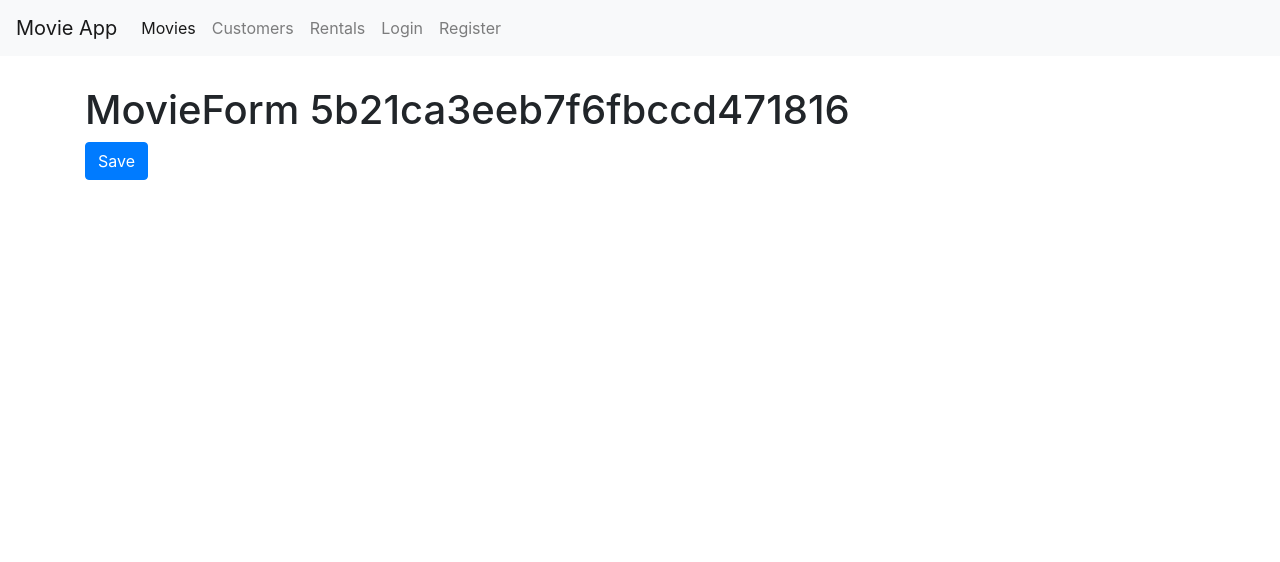
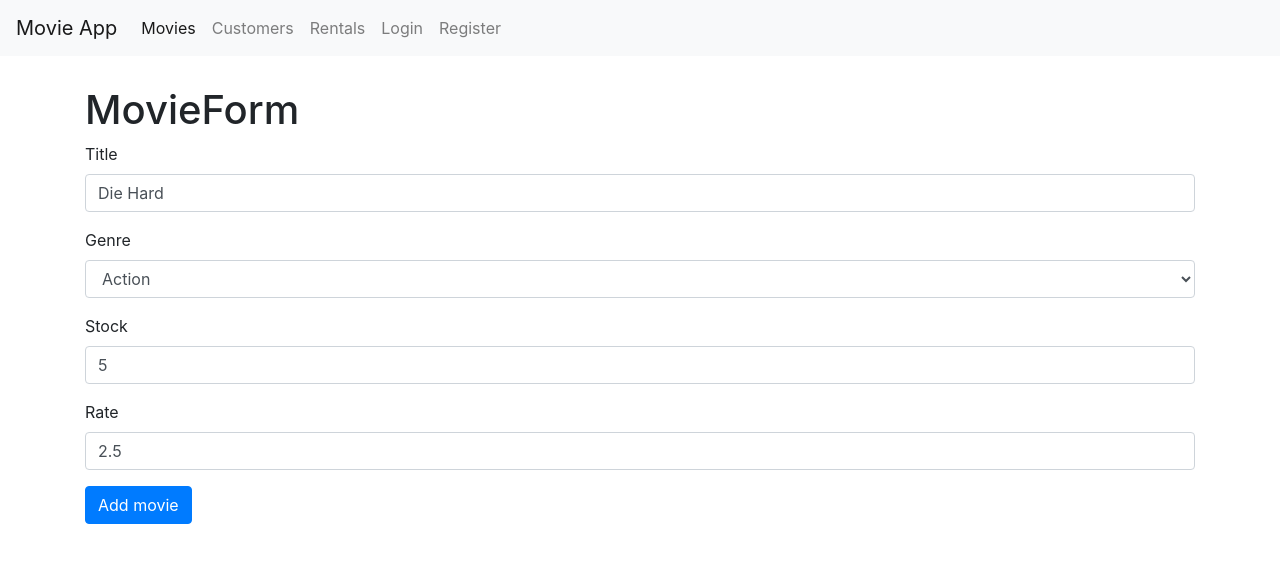
Before and after one commit to petit-lardon/react-movie, a React (Create React App) app: page /movies/5b21ca3eeb7f6fbccd471816 in a window 1280 px wide. Shown: the top 562 px of the page. Built offline with nearby package versions, Linux system fonts and the light colour scheme.

Commit message:
add movie form

```diff
--- a/src/components/MovieForm.js
+++ b/src/components/MovieForm.js
@@ -1,13 +1,67 @@
 import React from 'react';
+import Form from './form/Form';
+import Joi from "joi-browser";
+import {getGenres} from "../services/fakeGenreService";
+import {getMovie, saveMovie} from "../services/fakeMovieService";
 
-const MovieForm = (props) => {
-    console.log('props', props);
-    return (
-        <div>
-            <h1>MovieForm {props.match.params.id}</h1>
-            <button className="btn btn-primary" onClick={() => props.history.push('/movies')}>Save</button>
-        </div>
-    )
+class MovieForm extends Form {
+    state = {
+        genres: [],
+        data: {
+            title: '', genreId: '', numberInStock: '', dailyRentalRate: ''
+        },
+        errors: {}
+    }
+
+    schemas = {
+        _id: Joi.string(),
+        title: Joi.string().required().label('Title'),
+        genreId: Joi.string().required().label('Genre'),
+        numberInStock: Joi.number().required().label('Stock').min(0).max(100),
+        dailyRentalRate: Joi.number().required().label('Rate').min(0).max(10)
+    }
+
+    doSubmit = () => {
+        saveMovie(this.state.data);
+        this.props.history.push('/movies');
+    }
+
+    componentDidMount() {
+        const genres = getGenres();
+        this.setState({genres});
+
+        const movieId = this.props.match.params.id;
+        if(movieId === 'new') return;
+
+        const movie = getMovie(movieId);
+        if(!movie) return this.props.history.replace('/not-found');
+        this.setState({data: this.mapToViewModel(movie)});
+    }
+
+    mapToViewModel(movie) {
+        return {
+            _id: movie._id,
+            title: movie.title,
+            genreId: movie.genre._id,
+            numberInStock: movie.numberInStock,
+            dailyRentalRate: movie.dailyRentalRate
+        }
+    }
+
+    render() {
+        return (
+            <div>
+                <h1>MovieForm </h1>
+                <form onSubmit={this.handleSubmit}>
+                    {this.renderInput('title', 'Title')}
+                    {this.renderSelect('genreId', 'Genre', this.state.genres)}
+                    {this.renderInput('numberInStock', 'Stock', 'number')}
+                    {this.renderInput('dailyRentalRate', 'Rate', 'number')}
+                    {this.renderButton('Add movie')}
+                </form>
+            </div>
+        )
+    }
 }
 
 export default MovieForm
--- a/src/components/form/Form.js
+++ b/src/components/form/Form.js
@@ -1,6 +1,7 @@
 import React, {Component} from 'react';
 import Joi from "joi-browser";
 import Input from "./Input";
+import Select from "./Select";
 
 class Form extends Component {
     state = {
@@ -11,6 +12,7 @@
     validate = () => {
         const opt = {abortEarly: false};
         const result = Joi.validate(this.state.data, this.schemas, opt);
+        console.log(result)
 
         if(!result.error) return null;
 
@@ -70,6 +72,23 @@
             />
         )
     }
+
+    renderSelect(name, label, options) {
+        const {data, errors} = this.state;
+        console.log(name)
+        console.log(label)
+        console.log(options)
+
+        return (
+            <Select name={name}
+                   value={data[name]}
+                   label={label}
+                   options={options}
+                   onChange={this.handleChange}
+                   error={errors[name]}
+            />
+        )
+    }
 }
 
 export default Form;
--- /dev/null
+++ b/src/components/form/Select.js
@@ -0,0 +1,18 @@
+import React from 'react';
+
+const Select = ({name, label, error, options, ...rest}) => {
+    return (
+        <div className="form-group">
+            <label htmlFor={name}>{label}</label>
+            <select name={name} id={name} {...rest} className="form-control">
+                <option value=""></option>
+                {options.map((option) => (
+                    <option key={option._id} value={option._id}>{option.name}</option>
+                ))}
+            </select>
+            {error && <div className="alert alert-danger">{error}</div>}
+        </div>
+    )
+}
+
+export default Select;
--- a/src/components/movies.js
+++ b/src/components/movies.js
@@ -1,4 +1,6 @@
 import React, { Component } from "react";
+import {Link} from "react-router-dom";
+
 import { getMovies } from "../services/fakeMovieService";
 import { getGenres } from "../services/fakeGenreService";
 import { paginate } from "../utils/paginate";
@@ -80,6 +82,7 @@
                 </div>
 
                 <div className="col">
+                    <Link to="/movies/new" className="btn btn-primary" style={{marginBottom: 30}}>New movie</Link>
                     <p>Il y a {filtered.length} films dans la base de données</p>
                     <MoviesTable
                         movies={movies}
--- a/src/services/fakeMovieService.js
+++ b/src/services/fakeMovieService.js
@@ -78,13 +78,13 @@
 
 export function saveMovie(movie) {
   let movieInDb = movies.find(m => m._id === movie._id) || {};
-  movieInDb.name = movie.name;
+  movieInDb.title = movie.title;
   movieInDb.genre = genresAPI.genres.find(g => g._id === movie.genreId);
   movieInDb.numberInStock = movie.numberInStock;
   movieInDb.dailyRentalRate = movie.dailyRentalRate;
 
   if (!movieInDb._id) {
-    movieInDb._id = Date.now();
+    movieInDb._id = Date.now().toString();
     movies.push(movieInDb);
   }
 
```
